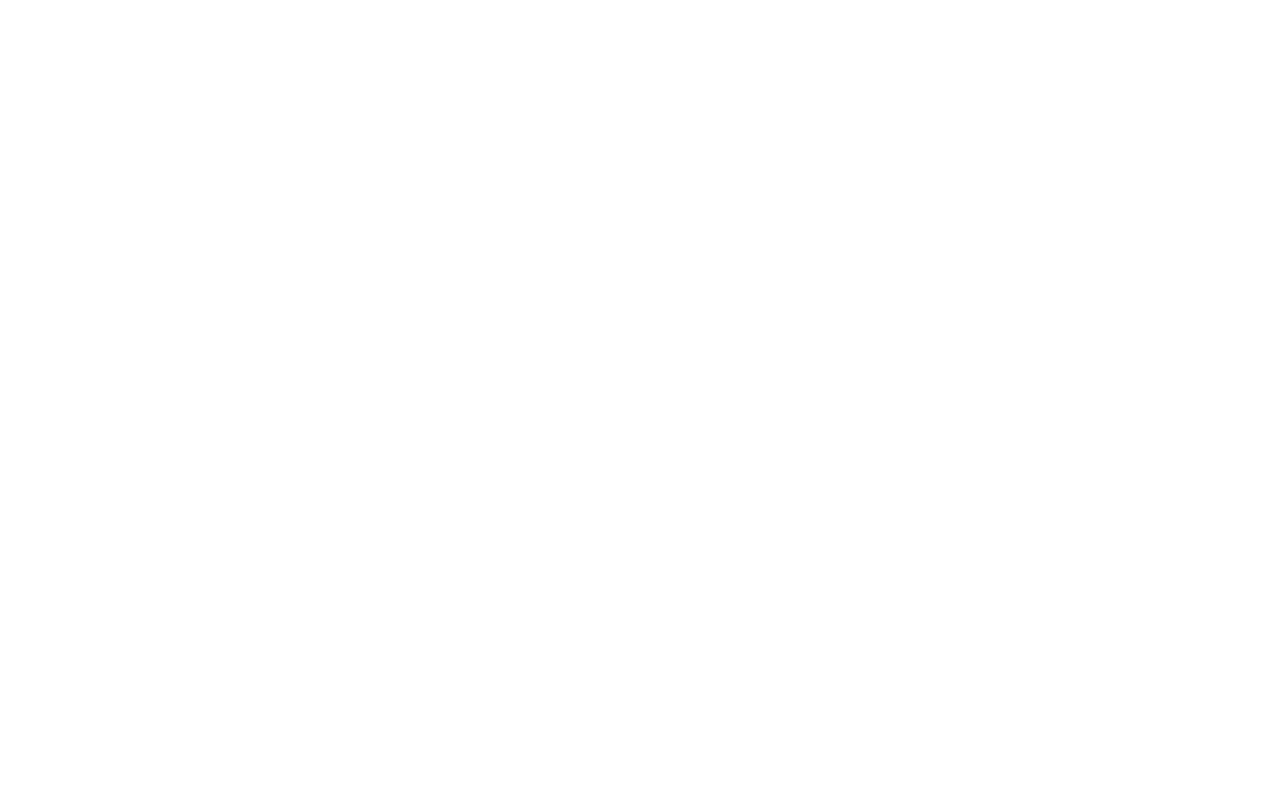
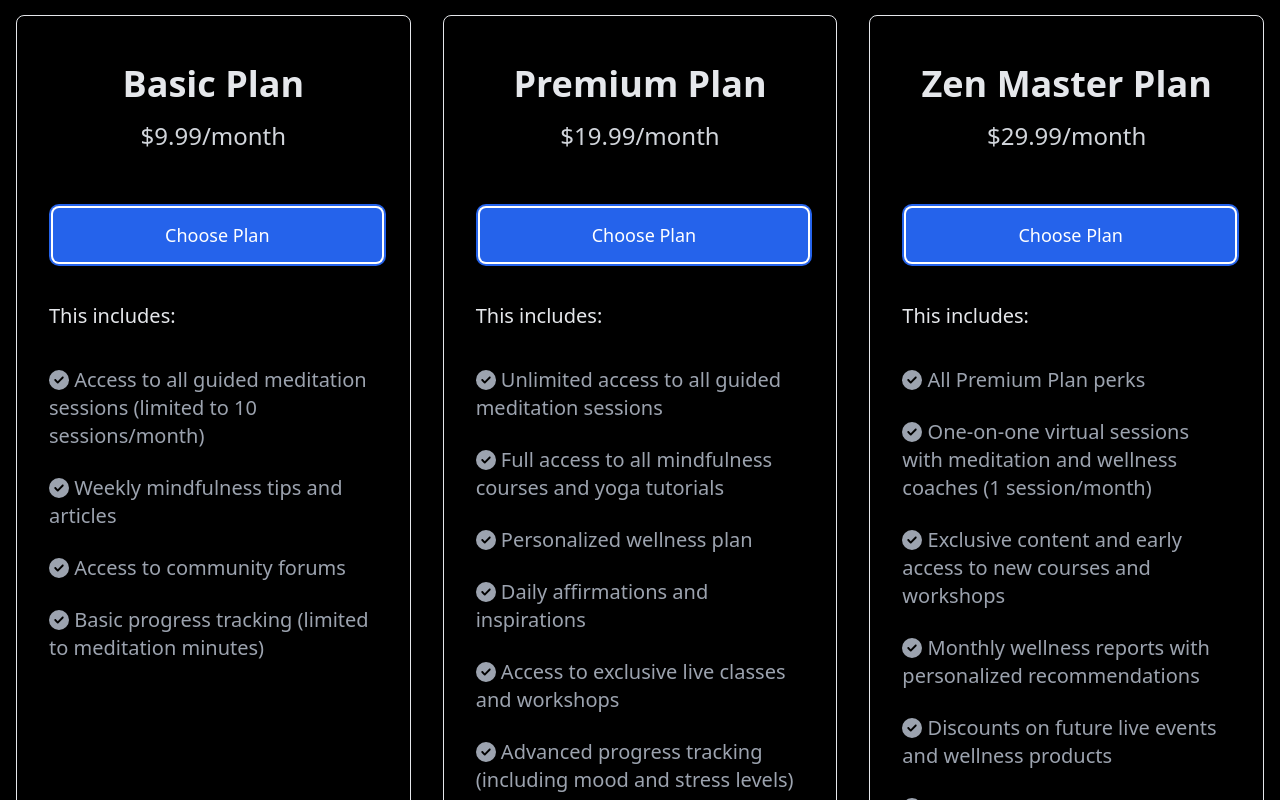
Before and after one commit to VJ-108/zen-space, a React (Vite) app: page / in a window 1280 px wide. Shown: the part 2160-2960 px from the top of the page. Before the commit the page ends 2027 px from the top, so only its background shows below. Built offline with nearby package versions, Linux system fonts and the light colour scheme.

Commit message:
Subscriptions added

```diff
--- a/src/components/Subscriptions.tsx
+++ b/src/components/Subscriptions.tsx
@@ -1,5 +1,54 @@
+import { FontAwesomeIcon } from "@fortawesome/react-fontawesome";
+import { SubscriptionPlans } from "../utils/constant";
+import Button from "./ui/Button";
+import { faCircleCheck } from "@fortawesome/free-solid-svg-icons";
+
+const SubscriptionCard = ({
+  plan,
+}: {
+  plan: { title: string; price: string; perks: Array<string> };
+}) => {
+  const { title, price, perks } = plan;
+  return (
+    <>
+      <div className="border rounded-lg p-8 cursor-pointer">
+        <h3 className="text-3xl md:text-4xl font-bold text-gray-200 my-4 text-center">
+          {title}
+        </h3>
+        <p className="text-gray-300 text-xl md:text-2xl text-center my-4">
+          {price}
+        </p>
+        <Button size={"large"} variant={"focus"} className="w-full my-10">
+          Choose Plan
+        </Button>
+        <h2 className="text-lg md:text-xl text-gray-200">This includes: </h2>
+        <ul className="text-gray-400 my-4 md:my-6 text-lg md:text-xl">
+          {perks.map((perk, index) => (
+            <li key={index} className="py-1 md:py-3">
+              <FontAwesomeIcon icon={faCircleCheck} /> {perk}
+            </li>
+          ))}
+        </ul>
+      </div>
+    </>
+  );
+};
+
 const Subscriptions = () => {
-  return <div>Subscriptions</div>;
+  return (
+    <>
+      <div className="container mx-auto px-4 py-8 mt-0 md:mt-16">
+        <div className="text-2xl md:text-6xl font-bold mb-16 text-center">
+          Choose Your Plan
+        </div>
+        <div className="grid grid-cols-1 md:grid-cols-3 gap-8">
+          {SubscriptionPlans.map((plan, index) => {
+            return <SubscriptionCard key={index} plan={plan} />;
+          })}
+        </div>
+      </div>
+    </>
+  );
 };
 
 export default Subscriptions;
--- a/src/components/WhatWeProvide.tsx
+++ b/src/components/WhatWeProvide.tsx
@@ -1,21 +1,11 @@
 import { useState, useEffect } from "react";
 import { features } from "../utils/constant";
-
-const FeatureCard = ({
-  title,
-  description,
-}: {
-  title: string;
-  description: string;
-}) => (
-  <div className="bg-zinc-900 shadow-md rounded-lg p-6 cursor-pointer transform duration-300 hover:-translate-y-4 hover:ring-4 hover:ring-blue-600 hover:shadow-sm hover:shadow-cyan-600">
-    <h3 className="md:text-2xl font-semibold mb-4 text-neutral-200">{title}</h3>
-    <p className="md:text-lg text-neutral-400">{description}</p>
-  </div>
-);
+import Card from "./ui/Card";
 
 const WhatWeProvide = () => {
-  const [isSmallScreen, setIsSmallScreen] = useState<boolean>(window.innerWidth < 768);
+  const [isSmallScreen, setIsSmallScreen] = useState<boolean>(
+    window.innerWidth < 768
+  );
 
   useEffect(() => {
     const handleResize = () => {
@@ -40,10 +30,13 @@
 
       <div className="grid grid-cols-1 md:grid-cols-2 lg:grid-cols-3 gap-8">
         {visibleFeatures.map((feature, index) => (
-          <FeatureCard
+          <Card
             key={index}
             title={feature.title}
             description={feature.description}
+            variant={"metallic"}
+            titleVariant={{ variant: "metallic" }}
+            descriptionVariant={{ variant: "metallic" }}
           />
         ))}
       </div>
--- a/src/components/ui/Button.tsx
+++ b/src/components/ui/Button.tsx
@@ -30,15 +30,13 @@
     variants: {
       variant: {
         primary:
-          "bg-deep-purple hover:bg-deep-purple-dark border-transparent focus:ring-2 focus:ring-offset-2 focus:ring-deep-purple",
+          "bg-blue-600 hover:bg-blue-700 border-transparent focus:ring-2 focus:ring-offset-2 focus:ring-blue-600",
         outline:
-          "bg-transparent border-deep-purple hover:bg-deep-purple-dark hover:text-white ring-2 ring-offset-2 ring-deep-purple",
+          "bg-transparent border-blue-600 hover:bg-blue-700 hover:text-white ring-2 ring-offset-2 ring-blue-600",
         focus:
-          "bg-deep-purple hover:bg-deep-purple-dark border-transparent ring-2 ring-offset-2 ring-deep-purple",
-        shadow:
-          "bg-deep-purple text-white shadow-lg hover:shadow-xl hover:bg-deep-purple-dark focus:ring-2 focus:ring-offset-2",
+          "bg-blue-600 hover:bg-blue-700 border-transparent ring-2 ring-offset-2 ring-blue-600",
         animate:
-          "bg-deep-purple text-white hover:scale-105 hover:bg-deep-purple-dark transition-transform focus:ring-2 focus:ring-offset-2",
+          "bg-blue-600 text-white hover:scale-105 hover:bg-blue-700 transition-transform focus:ring-2 focus:ring-offset-2",
         none: "border-none ring-none",
       },
       size: {
--- /dev/null
+++ b/src/components/ui/Card.tsx
@@ -0,0 +1,84 @@
+import { HTMLAttributes } from "react";
+import cn from "../../utils/cn";
+import { cva, VariantProps } from "class-variance-authority";
+
+interface CardProps
+  extends HTMLAttributes<HTMLDivElement>,
+    VariantProps<typeof cardVariants> {
+  title: string;
+  description: string;
+  titleVariant?: VariantProps<typeof titleVariants>;
+  descriptionVariant?: VariantProps<typeof descriptionVariants>;
+}
+
+const Card = ({
+  title,
+  description,
+  variant,
+  className,
+  titleVariant,
+  descriptionVariant,
+  ...props
+}: CardProps) => {
+  return (
+    <div {...props} className={cn(cardVariants({ variant, className }))}>
+      <h3 className={cn(titleVariants({ ...titleVariant }))}>{title}</h3>
+      <p className={cn(descriptionVariants({ ...descriptionVariant }))}>
+        {description}
+      </p>
+    </div>
+  );
+};
+
+const cardVariants = cva(
+  "rounded-lg p-6 cursor-pointer transform duration-300 hover:ring-4 hover:ring-blue-600 hover:-translate-y-4",
+  {
+    variants: {
+      variant: {
+        default: "bg-white",
+        metallic: "bg-zinc-900",
+      },
+    },
+    defaultVariants: {
+      variant: "default",
+    },
+  }
+);
+
+const titleVariants = cva("font-semibold mb-4 ", {
+  variants: {
+    variant: {
+      default: "text-neutral-800",
+      metallic: "text-neutral-200",
+    },
+    size: {
+      small: "text-lg md:text-xl",
+      medium: "text-xl md:text-2xl",
+      large: "text-2xl md:text-3xl",
+    },
+  },
+  defaultVariants: {
+    variant: "default",
+    size: "medium",
+  },
+});
+
+const descriptionVariants = cva("", {
+  variants: {
+    variant: {
+      default: "text-neutral-700",
+      metallic: "text-neutral-400",
+    },
+    size: {
+      small: "text-sm md:text-base",
+      medium: "text-base md:text-lg",
+      large: "text-lg md:text-xl",
+    },
+  },
+  defaultVariants: {
+    variant: "default",
+    size: "medium",
+  },
+});
+
+export default Card;
--- a/src/utils/constant.ts
+++ b/src/utils/constant.ts
@@ -50,3 +50,43 @@
       "Tools to monitor meditation progress, wellness goals, and mental well-being over time.",
   },
 ];
+
+export const SubscriptionPlans = [
+  {
+    title: "Basic Plan",
+    price: "$9.99/month",
+    perks: [
+      "Access to all guided meditation sessions (limited to 10 sessions/month)",
+      "Weekly mindfulness tips and articles",
+      "Access to community forums",
+      "Basic progress tracking (limited to meditation minutes)",
+    ],
+  },
+  {
+    title: "Premium Plan",
+    price: "$19.99/month",
+    perks: [
+      "Unlimited access to all guided meditation sessions",
+      "Full access to all mindfulness courses and yoga tutorials",
+      "Personalized wellness plan",
+      "Daily affirmations and inspirations",
+      "Access to exclusive live classes and workshops",
+      "Advanced progress tracking (including mood and stress levels)",
+      "Access to the meditation music library",
+      "Priority support in community forums",
+    ],
+  },
+  {
+    title: "Zen Master Plan",
+    price: "$29.99/month",
+    perks: [
+      "All Premium Plan perks",
+      "One-on-one virtual sessions with meditation and wellness coaches (1 session/month)",
+      "Exclusive content and early access to new courses and workshops",
+      "Monthly wellness reports with personalized recommendations",
+      "Discounts on future live events and wellness products",
+      "VIP access to special community events and challenges",
+      "Unlimited progress tracking with detailed analytics",
+    ],
+  },
+];
--- a/tailwind.config.js
+++ b/tailwind.config.js
@@ -3,12 +3,7 @@
   darkMode: "class",
   content: ["./index.html", "./src/**/*.{js,ts,jsx,tsx}"],
   theme: {
-    extend: {
-      colors: {
-        "deep-purple": "#5D3FD3",
-        "deep-purple-dark": "#4a2c9c",
-      },
-    },
+    extend: {},
   },
   plugins: [],
 };
```
